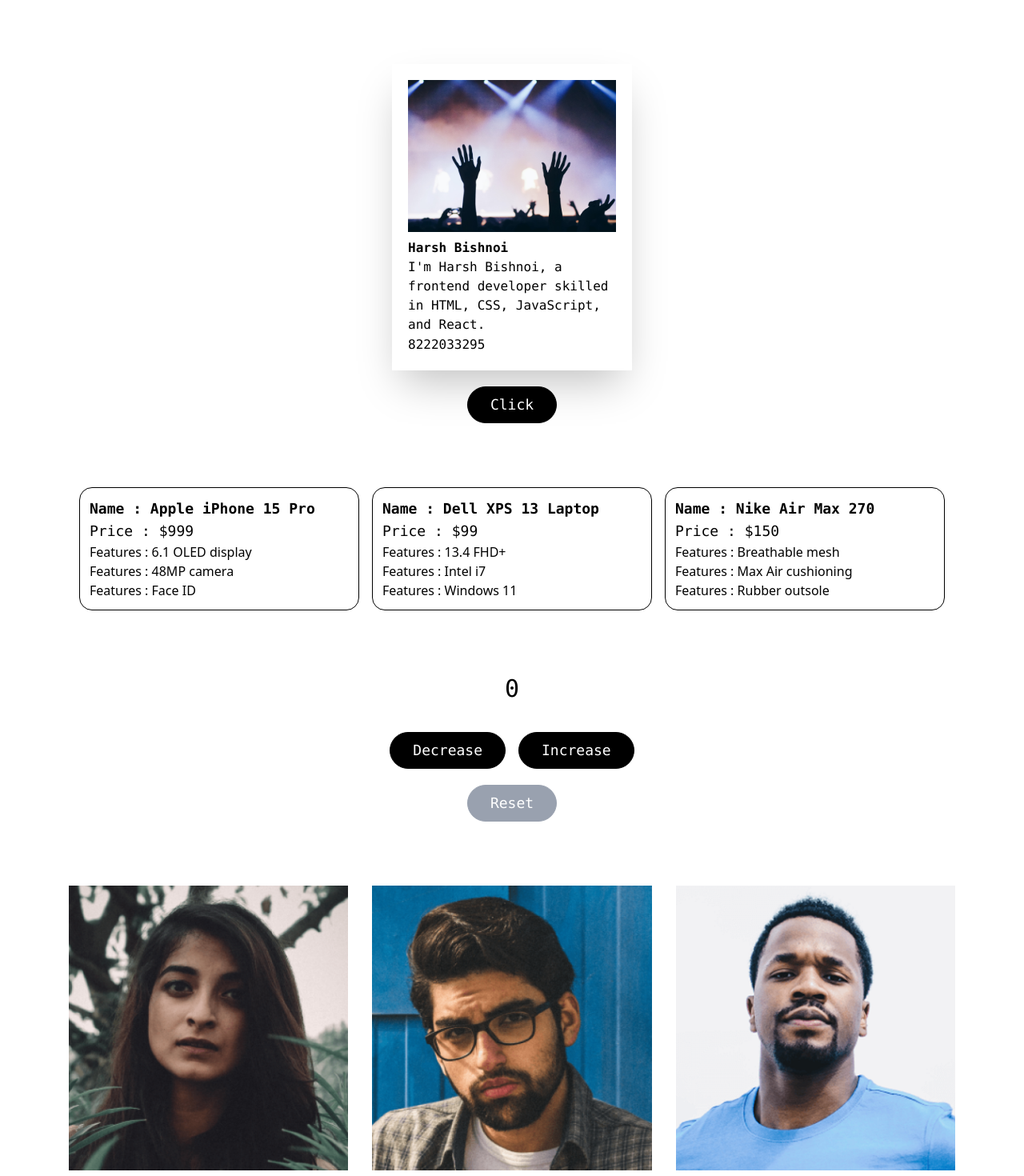
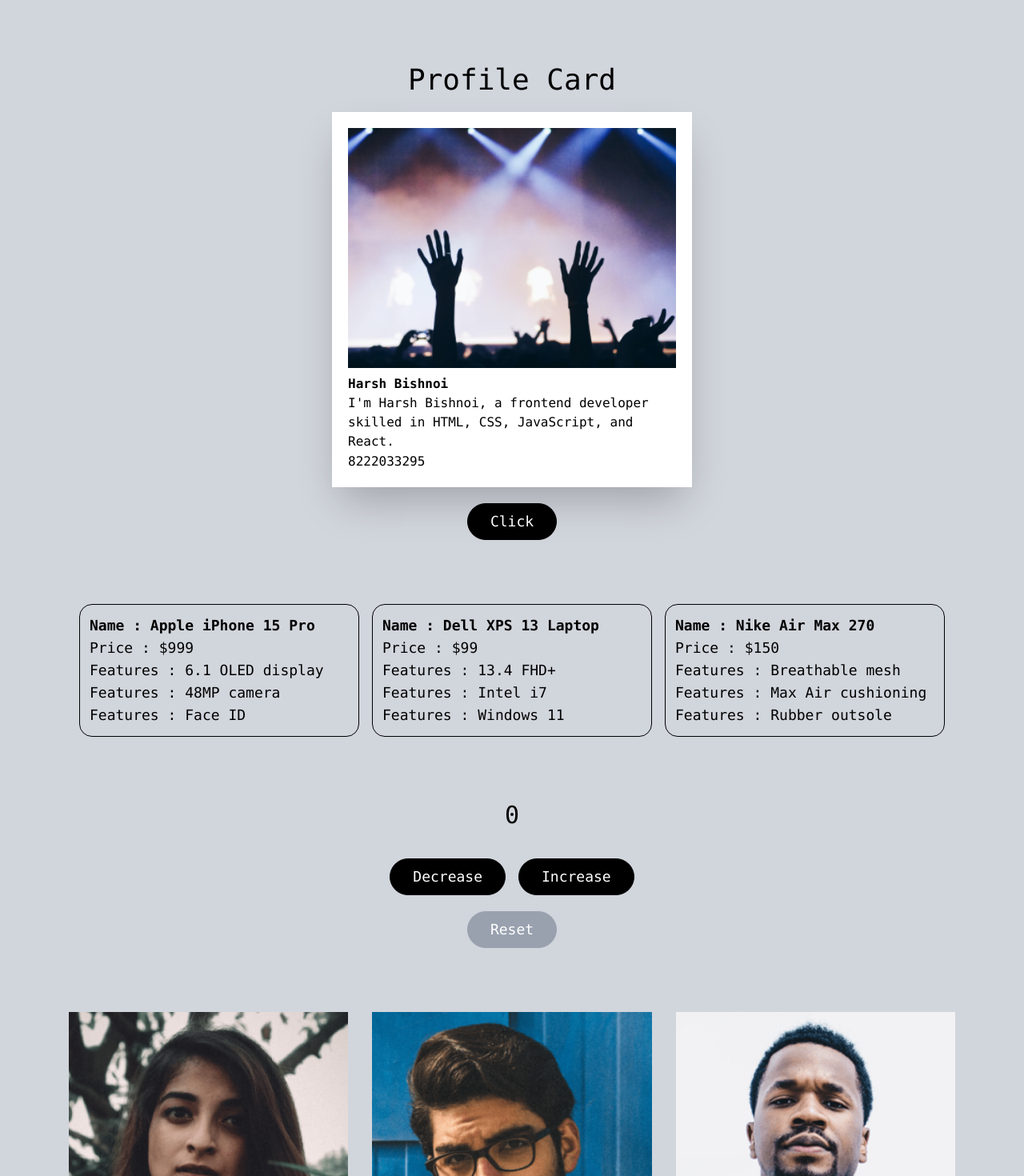
Before and after one commit to Harsh-Bishnoi/test, a React (Vite) app: page / in a window 1280 px wide. Shown: the top 1470 px of the page at 80% size. Built offline with nearby package versions, Linux system fonts and the light colour scheme.

Commit message:
change bg color

```diff
--- a/src/components/Carousel.jsx
+++ b/src/components/Carousel.jsx
@@ -10,7 +10,7 @@ import img_5 from '../assets/images/png/img-5.jpg';
 const Carousel = () => {
     return (
         <>
-            <div className="flex justify-center items-center pb-20">
+            <div className="flex justify-center items-center pb-20 bg-gray-300">
                 <div className="max-w-[1140px] px-4 w-full">
                     <Swiper
                         slidesPerView={1}
--- a/src/components/CounterApp.jsx
+++ b/src/components/CounterApp.jsx
@@ -14,7 +14,7 @@ const CounterApp = () => {
 
     return (
         <>
-            <div className="flex justify-center items-center pb-20">
+            <div className="flex justify-center items-center pb-20 bg-gray-300">
                 <div className="max-w-[1140px] px-4 mx-auto flex flex-col justify-center items-center">
                     <div className="font-mono text-3xl">{count}</div>
                     <div className="gap-4 flex justify-center items-center mt-4">
--- a/src/components/ProductList.jsx
+++ b/src/components/ProductList.jsx
@@ -3,15 +3,15 @@ import { PRODUCT_DETAILS } from '../utils/helper';
 
 const ProductList = () => {
     return (
-        <div className="flex items-center justify-center pb-20">
+        <div className="flex items-center justify-center pb-20 bg-gray-300">
             <div className="max-w-[1140px] px-4 w-full">
                 <div className="flex gap-4 flex-wrap justify-center">
                     {PRODUCT_DETAILS.map((product, index) => (
                         <div key={index} className="border-black border rounded-2xl max-w-[500px] w-full p-3 md:max-w-[350px]" >
-                            <div className="font-mono text-lg font-semibold"> Name : {product.name} </div>
-                            <div className="font-mono text-lg font-medium"> Price : {product.price}  </div>
+                            <div className="font-mono text-lg font-semibold text-black"> Name : {product.name} </div>
+                            <div className="font-mono text-lg font-medium text-black"> Price : {product.price}  </div>
                             {product.feature.map((Feature, i) => (
-                                <p key={i}>Features : {Feature}</p>
+                                <p className='font-mono text-lg font-medium' key={i}>Features : {Feature}</p>
                             ))}
                         </div>
                     ))}
--- a/src/components/ProfileCard.jsx
+++ b/src/components/ProfileCard.jsx
@@ -9,8 +9,9 @@ const ProfileCard = () => {
     }
     return (
         <>
-            <div className="flex justify-center items-center py-20">
+            <div className="flex justify-center items-center py-20 bg-gray-300">
                 <div className="max-w-[1140px] px-4">
+                    <h1 className='text-center font-mono text-4xl pb-5 text-black'>Profile Card</h1>
                     <div div className="flex flex-wrap gap-6 justify-center" >
                         <Card img={img_1} Name="Harsh Bishnoi" Bio="I'm Harsh Bishnoi, a frontend developer skilled in HTML, CSS, JavaScript, and React." Contact="8222033295" />
                     </div >
--- a/src/components/common/Card.jsx
+++ b/src/components/common/Card.jsx
@@ -2,8 +2,8 @@ import React from 'react'
 const Card = ({ img, Name, Bio, Contact }) => {
     return (
         <>
-            <div className="max-w-[300px] shadow-2xl p-5">
-                <img className='w-full max-w-[300px]' src={img} alt="img" />
+            <div className="max-w-[450px] shadow-2xl bg-white p-5">
+                <img className='w-full max-w-[450px]' src={img} alt="img" />
                 <h2 className='font-mono font-semibold pt-2'>{Name}</h2>
                 <p className='font-mono font-medium leading-normal'>{Bio}</p>
                 <a className='font-mono font-medium pt-2 leading-normal' href="tel:8222033295">{Contact}</a>
```
